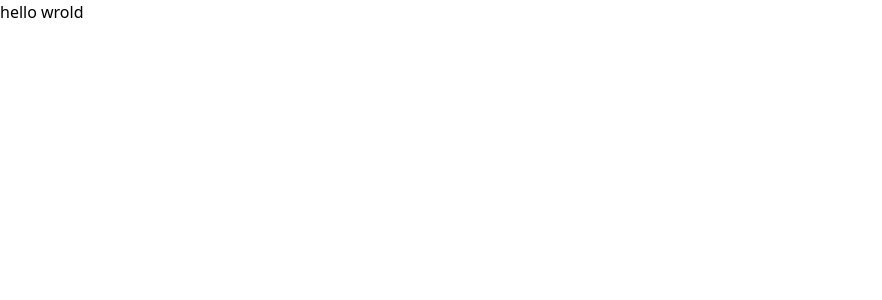
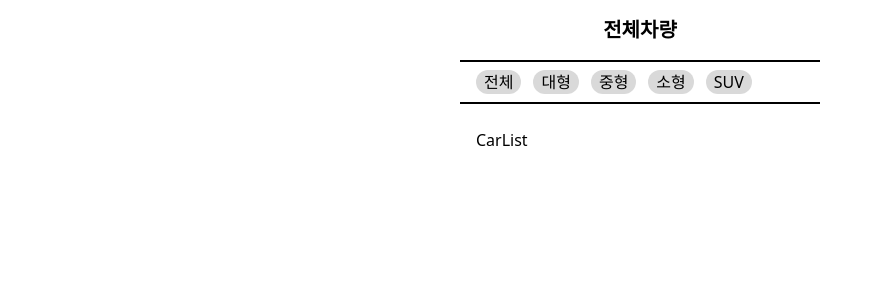
Before and after one commit to jangth0655/improve-pre-onboarding-2-1-assignment, a Next.js app: page / in a window 1280 px wide. Shown: the top 300 px of the page, without its empty margins (0-882 px from the left). Built offline with nearby package versions, Linux system fonts and the light colour scheme.

Commit message:
[design] Layout, Category, CarList 컴포넌트 생성 및 대략적인 디자인, className utils 추가

```diff
--- /dev/null
+++ b/components/Layout.tsx
@@ -0,0 +1,18 @@
+import React from 'react';
+
+interface Props {
+  children: React.ReactNode;
+  title: string;
+}
+
+const Layout = ({ children, title }: Props) => {
+  return (
+    <section className='max-w-[360px] h-[800px] m-auto'>
+      <div className='w-full py-4 flex justify-center items-center text-xl font-bold'>
+        <span>{title}</span>
+      </div>
+      <main className='w-full h-full'>{children}</main>
+    </section>
+  );
+};
+export default Layout;
--- /dev/null
+++ b/components/carList/CarList.tsx
@@ -0,0 +1,11 @@
+import Categories from './Categories';
+
+const CarList = () => {
+  return (
+    <section>
+      <Categories />
+      <div className='px-4 py-6'>CarList</div>
+    </section>
+  );
+};
+export default CarList;
--- /dev/null
+++ b/components/carList/Categories.tsx
@@ -0,0 +1,14 @@
+import CategoryItem from './CategoryItem';
+
+const Categories = () => {
+  return (
+    <div className='px-4 py-2 border-y-2 border-y-black space-x-3 flex'>
+      <CategoryItem text='전체' />
+      <CategoryItem text='대형' />
+      <CategoryItem text='중형' />
+      <CategoryItem text='소형' />
+      <CategoryItem text='SUV' />
+    </div>
+  );
+};
+export default Categories;
--- /dev/null
+++ b/components/carList/CategoryItem.tsx
@@ -0,0 +1,12 @@
+interface Props {
+  text: string;
+}
+
+const CategoryItem = ({ text }: Props) => {
+  return (
+    <div>
+      <span className='inline-block px-2 rounded-full bg-gray'>{text}</span>
+    </div>
+  );
+};
+export default CategoryItem;
--- a/pages/index.tsx
+++ b/pages/index.tsx
@@ -1,3 +1,10 @@
+import CarList from '../components/carList/CarList';
+import Layout from '../components/Layout';
+
 export default function Home() {
-  return <h1>hello wrold</h1>;
+  return (
+    <Layout title='전체차량'>
+      <CarList />
+    </Layout>
+  );
 }
--- a/tailwind.config.js
+++ b/tailwind.config.js
@@ -5,6 +5,11 @@ module.exports = {
     './components/**/*.{js,ts,jsx,tsx}',
   ],
   theme: {
+    colors: {
+      black: '#000000',
+      gray: '#D9D9D9',
+      blue: '#0094FF',
+    },
     extend: {},
   },
   plugins: [],
--- /dev/null
+++ b/utils/cls.ts
@@ -0,0 +1,5 @@
+const cls = (...className: string[]) => {
+  return className.join(' ');
+};
+
+export default cls;
```
